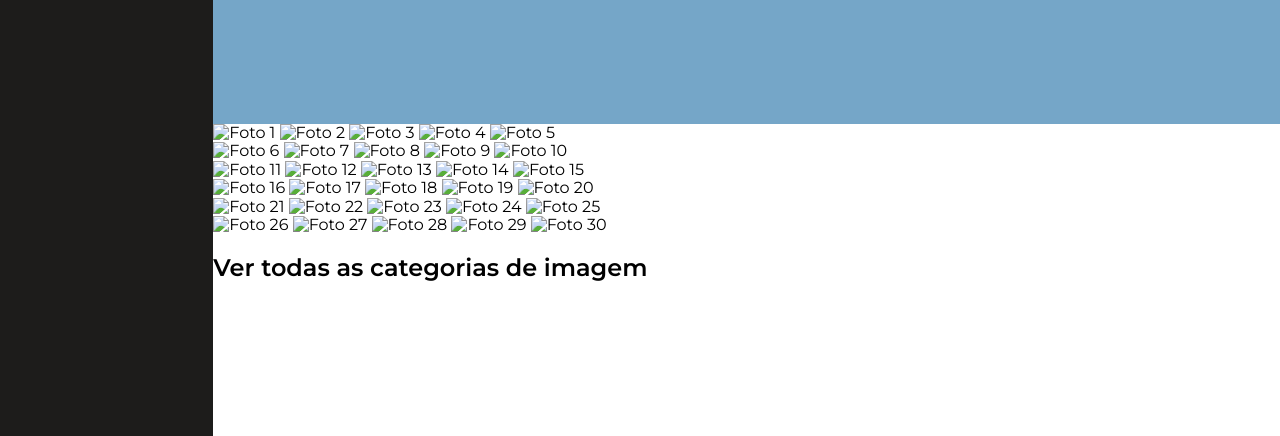
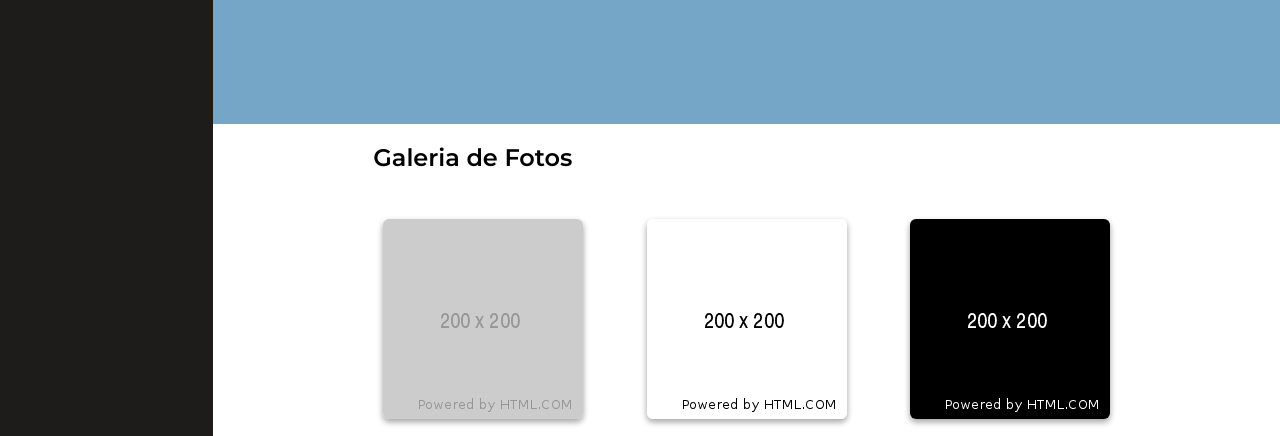
Before and after one commit to raffaeldantass/css-layout, a plain HTML site: page src/index.html in a window 1280 px wide. Shown: the part 306-742 px from the top of the page. Drawn offline with Linux system fonts and the light colour scheme.

Commit message:
new images

```diff
--- /dev/null
+++ b/src/assets/css/grid-image.css
@@ -0,0 +1,32 @@
+.grid-image-block {
+  display: grid;
+  grid-template-columns: 1fr;
+  grid-template-rows: repeat(3, 1fr);
+  width: 70%;
+  align-items: center;
+  margin: auto 0;
+}
+
+.photos__gallery, .drawings__gallery, .landscape__gallery {
+  display: flex;
+  justify-content: space-between;
+  align-items: center;
+  flex-wrap: wrap;
+  margin: 5% 0;
+}
+
+.img {
+  border-radius: 6px;
+  box-shadow: 0 3px 6px rgba(0,0,0,0.16), 0 3px 6px rgba(0,0,0,0.23);
+  margin: 10px;
+}
+
+@media screen and (max-width: 800px) {
+  .photos__gallery, .drawings__gallery, .landscape__gallery {
+    justify-content: center;
+  }
+
+  .gallery-title {
+    text-align: center;
+  }
+}
--- a/src/assets/css/main.css
+++ b/src/assets/css/main.css
@@ -1,3 +1,11 @@
+.main-content {
+  display: flex;
+  flex-direction: column;
+  align-items: center;
+  justify-content: flex-start;
+  width: 100%;
+}
+
 .search-image-block {
   display: flex;
   flex-direction: column;
@@ -5,6 +13,7 @@
   align-items: center;
   background-color: #75A6C8;
   height: 350px;
+  width: 100%;
 }
 
 .search-image-block__title {
--- a/src/index.html
+++ b/src/index.html
@@ -9,6 +9,7 @@
   <link rel="stylesheet" href="assets/css/normalize.css">
   <link rel="stylesheet" href="assets/css/container.css">
   <link rel="stylesheet" href="assets/css/main.css">
+  <link rel="stylesheet" href="assets/css/grid-image.css">
   <link rel="stylesheet" href="assets/css/navbar.css">
   <link rel="stylesheet" href="assets/css/aside.css">
   <link rel="stylesheet" href="assets/css/footer.css">
@@ -37,58 +38,36 @@
         <p class="search-image-block__helper-text"> Insira qualquer termo que deseja e clique em "Procurar" </p>
       </section>
 
-      <section>
-        <div>
-          <img src="assets/img/foto-1.jpg" alt="Foto 1">
-          <img src="assets/img/foto-2.jpg" alt="Foto 2">
-          <img src="assets/img/foto-3.jpg" alt="Foto 3">
-          <img src="assets/img/foto-4.jpg" alt="Foto 4">
-          <img src="assets/img/foto-5.jpg" alt="Foto 5">
-        </div>
+      <section class="grid-image-block">
+          <div class="photos">
+            <h2 class="gallery-title"> Galeria de Fotos </h2>
+            <div class="photos__gallery">
+              <img class="img img1" src="./assets/img/img1.png" alt="Imagem um">
+              <img class="img img2" src="./assets/img/img2.png" alt="Imagem dois">
+              <img class="img img3" src="./assets/img/img3.png" alt="Imagem três">
+              <img class="img img4" src="./assets/img/img4.png" alt="Imagem quatro">
+            </div>
+          </div>
 
-        <div>
-          <img src="assets/img/foto-6.jpg" alt="Foto 6">
-          <img src="assets/img/foto-7.jpg" alt="Foto 7">
-          <img src="assets/img/foto-8.jpg" alt="Foto 8">
-          <img src="assets/img/foto-9.jpg" alt="Foto 9">
-          <img src="assets/img/foto-10.jpg" alt="Foto 10">
-        </div>
+          <div class="drawings">
+            <h2 class="gallery-title"> Galeria de Desenhos </h2>
+            <div class="drawings__gallery">
+              <img class="img img5" src="./assets/img/img5.png" alt="Imagem cinco">
+              <img class="img img6" src="./assets/img/img6.png" alt="Imagem seis">
+              <img class="img img7" src="./assets/img/img7.png" alt="Imagem sete">
+              <img class="img img8" src="./assets/img/img8.png" alt="Imagem oito">
+            </div>
+          </div>
 
-        <div>
-          <img src="assets/img/foto-11.jpg" alt="Foto 11">
-          <img src="assets/img/foto-12.jpg" alt="Foto 12">
-          <img src="assets/img/foto-13.jpg" alt="Foto 13">
-          <img src="assets/img/foto-14.jpg" alt="Foto 14">
-          <img src="assets/img/foto-15.jpg" alt="Foto 15">
-        </div>
-
-        <div>
-          <img src="assets/img/foto-16.jpg" alt="Foto 16">
-          <img src="assets/img/foto-17.jpg" alt="Foto 17">
-          <img src="assets/img/foto-18.jpg" alt="Foto 18">
-          <img src="assets/img/foto-19.jpg" alt="Foto 19">
-          <img src="assets/img/foto-20.jpg" alt="Foto 20">
-        </div>
-
-        <div>
-          <img src="assets/img/foto-21.jpg" alt="Foto 21">
-          <img src="assets/img/foto-22.jpg" alt="Foto 22">
-          <img src="assets/img/foto-23.jpg" alt="Foto 23">
-          <img src="assets/img/foto-24.jpg" alt="Foto 24">
-          <img src="assets/img/foto-25.jpg" alt="Foto 25">
-        </div>
-
-        <div>
-          <img src="assets/img/foto-26.jpg" alt="Foto 26">
-          <img src="assets/img/foto-27.jpg" alt="Foto 27">
-          <img src="assets/img/foto-28.jpg" alt="Foto 28">
-          <img src="assets/img/foto-29.jpg" alt="Foto 29">
-          <img src="assets/img/foto-30.jpg" alt="Foto 30">
-        </div>
-
-        <div>
-          <h2> Ver todas as categorias de imagem </h2>
-        </div>
+          <div class="landscape">
+            <h2 class="gallery-title"> Galeria de Paisagens </h2>
+            <div class="landscape__gallery">
+              <img class="img img9" src="./assets/img/img9.png" alt="Imagem nove">
+              <img class="img img10" src="./assets/img/img10.png" alt="Imagem dez">
+              <img class="img img11" src="./assets/img/img11.png" alt="Imagem onze">
+              <img class="img img12" src="./assets/img/img12.png" alt="Imagem doze">
+            </div>
+          </div>
       </section>
     </main>
 
```
Also changed, not shown: src/assets/img/img1.png (added), src/assets/img/img10.png (added), src/assets/img/img11.png (added), src/assets/img/img12.png (added), src/assets/img/img2.png (added), src/assets/img/img3.png (added), src/assets/img/img4.png (added), src/assets/img/img5.png (added), src/assets/img/img6.png (added), src/assets/img/img7.png (added), src/assets/img/img8.png (added), src/assets/img/img9.png (added).
